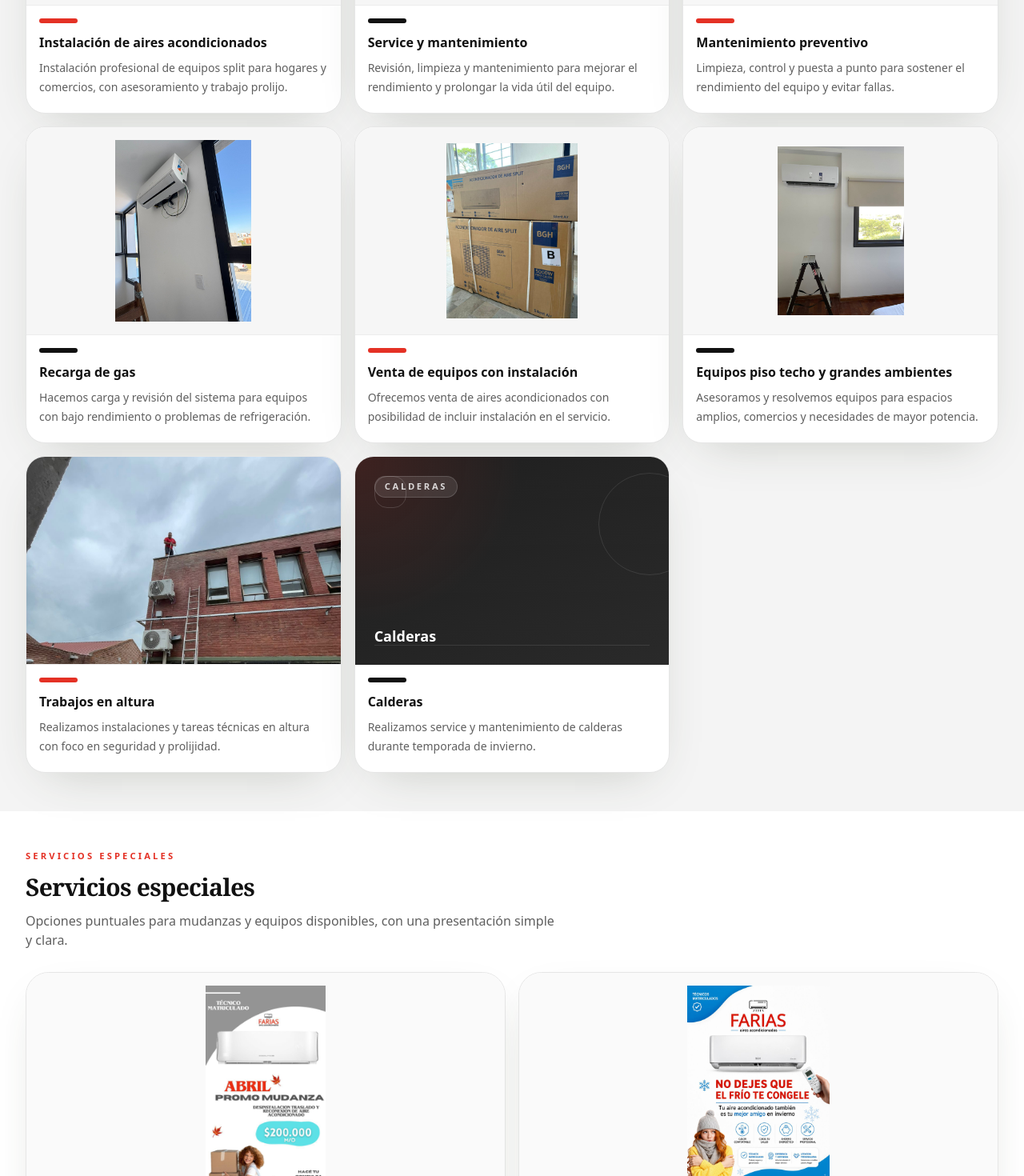
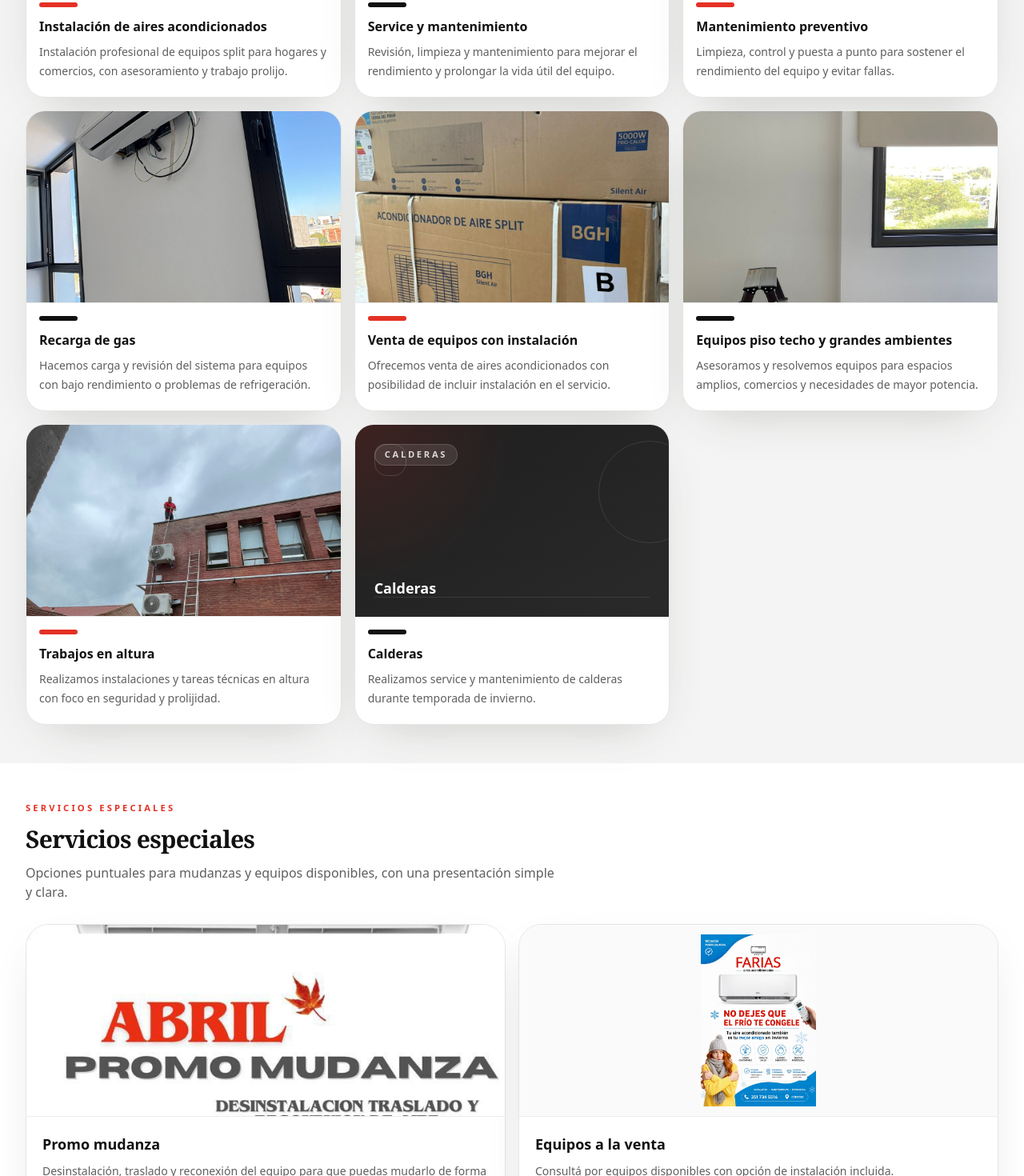
Before and after one commit to olmedovalentino/luma-estetica-demo, a Next.js app: page / in a window 1280 px wide. Shown: the part 1140-2610 px from the top of the page at 80% size. Built offline with nearby package versions, Linux system fonts and the light colour scheme.

Commit message:
Restore full-bleed image framing

```diff
--- a/src/app/page.tsx
+++ b/src/app/page.tsx
@@ -19,42 +19,32 @@ type MediaConfig = {
 
 const mediaConfig: Record<string, MediaConfig> = {
   "/images/farias-aires/hero.jpg": {
-    variant: "contain",
-    position: "center center",
-    background:
-      "bg-[linear-gradient(135deg,rgba(255,255,255,0.98),rgba(244,244,244,0.96))]",
-    imageClassName: "p-4 sm:p-6 lg:p-8",
-    frameClassName: "rounded-[1.7rem]",
+    variant: "cover",
+    position: "center 42%",
   },
   "/images/farias-aires/instalacion-1.jpg": {
-    variant: "contain",
-    background: "bg-[#F6F6F6]",
-    imageClassName: "p-4",
+    variant: "cover",
+    position: "center 46%",
   },
   "/images/farias-aires/service-1.jpg": {
-    variant: "contain",
-    background: "bg-[#F6F6F6]",
-    imageClassName: "p-4",
+    variant: "cover",
+    position: "center 44%",
   },
   "/images/farias-aires/mantenimiento-1.jpg": {
-    variant: "contain",
-    background: "bg-[#F7F7F7]",
-    imageClassName: "p-4",
+    variant: "cover",
+    position: "center 45%",
   },
   "/images/farias-aires/recarga-gas-1.jpg": {
-    variant: "contain",
-    background: "bg-[#F6F6F6]",
-    imageClassName: "p-4",
+    variant: "cover",
+    position: "center 48%",
   },
   "/images/farias-aires/equipo-venta-1.jpg": {
-    variant: "contain",
-    background: "bg-[#F6F6F6]",
-    imageClassName: "p-5",
+    variant: "cover",
+    position: "center 42%",
   },
   "/images/farias-aires/equipo-piso-techo.jpg": {
-    variant: "contain",
-    background: "bg-[#F7F7F7]",
-    imageClassName: "p-5 sm:p-6",
+    variant: "cover",
+    position: "center 50%",
   },
   "/images/farias-aires/instalacion-altura.jpg": {
     variant: "cover",
@@ -66,34 +56,29 @@ const mediaConfig: Record<string, MediaConfig> = {
     imageClassName: "p-4 sm:p-5",
   },
   "/images/farias-aires/promo-mudanza.jpg": {
-    variant: "contain",
-    background: "bg-[#FAFAFA]",
-    imageClassName: "p-3 sm:p-4",
+    variant: "cover",
+    position: "center 46%",
   },
   "/images/farias-aires/flyer-promo.jpg": {
     variant: "contain",
     background: "bg-[#FAFAFA]",
-    imageClassName: "p-3 sm:p-4",
+    imageClassName: "p-2 sm:p-3",
   },
   "/images/farias-aires/trabajo-1.jpg": {
-    variant: "contain",
-    background: "bg-[#F7F7F7]",
-    imageClassName: "p-3 sm:p-4",
+    variant: "cover",
+    position: "center 47%",
   },
   "/images/farias-aires/trabajo-2.jpg": {
-    variant: "contain",
-    background: "bg-[#F7F7F7]",
-    imageClassName: "p-3 sm:p-4",
+    variant: "cover",
+    position: "center 42%",
   },
   "/images/farias-aires/trabajo-3.jpg": {
-    variant: "contain",
-    background: "bg-[#F7F7F7]",
-    imageClassName: "p-3 sm:p-4",
+    variant: "cover",
+    position: "center 48%",
   },
   "/images/farias-aires/trabajo-4.jpg": {
-    variant: "contain",
-    background: "bg-[#F7F7F7]",
-    imageClassName: "p-3 sm:p-4",
+    variant: "cover",
+    position: "center 44%",
   },
 };
 
@@ -253,7 +238,7 @@ export default function HomePage() {
                   title={site.heroVisualTitle}
                   className="h-[340px] sm:h-[400px] lg:h-full lg:min-h-[420px]"
                   sizes="(min-width: 1024px) 44vw, 100vw"
-                  variant="contain"
+                  variant="cover"
                 />
               </div>
             </div>
@@ -280,14 +265,15 @@ export default function HomePage() {
                       alt={service.alt}
                       label={service.placeholderLabel}
                       title={service.title}
-                      className="h-[248px] border-b border-[#ECECEC] sm:h-[260px]"
+                      className="h-[220px] border-b border-[#ECECEC] sm:h-[240px]"
                       sizes="(min-width: 1024px) 33vw, (min-width: 640px) 50vw, 100vw"
+                      variant="cover"
                     />
                   ) : (
                     <PlaceholderVisual
                       label={service.placeholderLabel}
                       title={service.title}
-                      className="h-[248px] sm:h-[260px]"
+                      className="h-[220px] sm:h-[240px]"
                     />
                   )}
                   <div className="px-4 pb-5 pt-4">
@@ -319,9 +305,9 @@ export default function HomePage() {
                   alt={item.alt}
                   label={item.title}
                   title={item.title}
-                  className="h-[260px] border-b border-[#ECECEC] sm:h-[300px]"
+                  className="h-[220px] border-b border-[#ECECEC] sm:h-[240px]"
                   sizes="(min-width: 1024px) 50vw, 100vw"
-                  variant="contain"
+                  variant={item.image.includes("flyer") ? "contain" : "cover"}
                 />
                 <div className="px-5 pb-6 pt-5">
                   <h3 className="text-lg font-semibold text-[#111111]">{item.title}</h3>
@@ -434,7 +420,7 @@ export default function HomePage() {
                     title={item.description}
                     className="h-full"
                     sizes="(min-width: 1024px) 25vw, 100vw"
-                    variant="contain"
+                    variant="cover"
                   />
                   <div className="absolute inset-x-0 bottom-0 bg-[linear-gradient(180deg,rgba(17,17,17,0),rgba(17,17,17,0.72))] p-4 text-white">
                     <h3 className="text-base font-semibold">{item.title}</h3>
```
